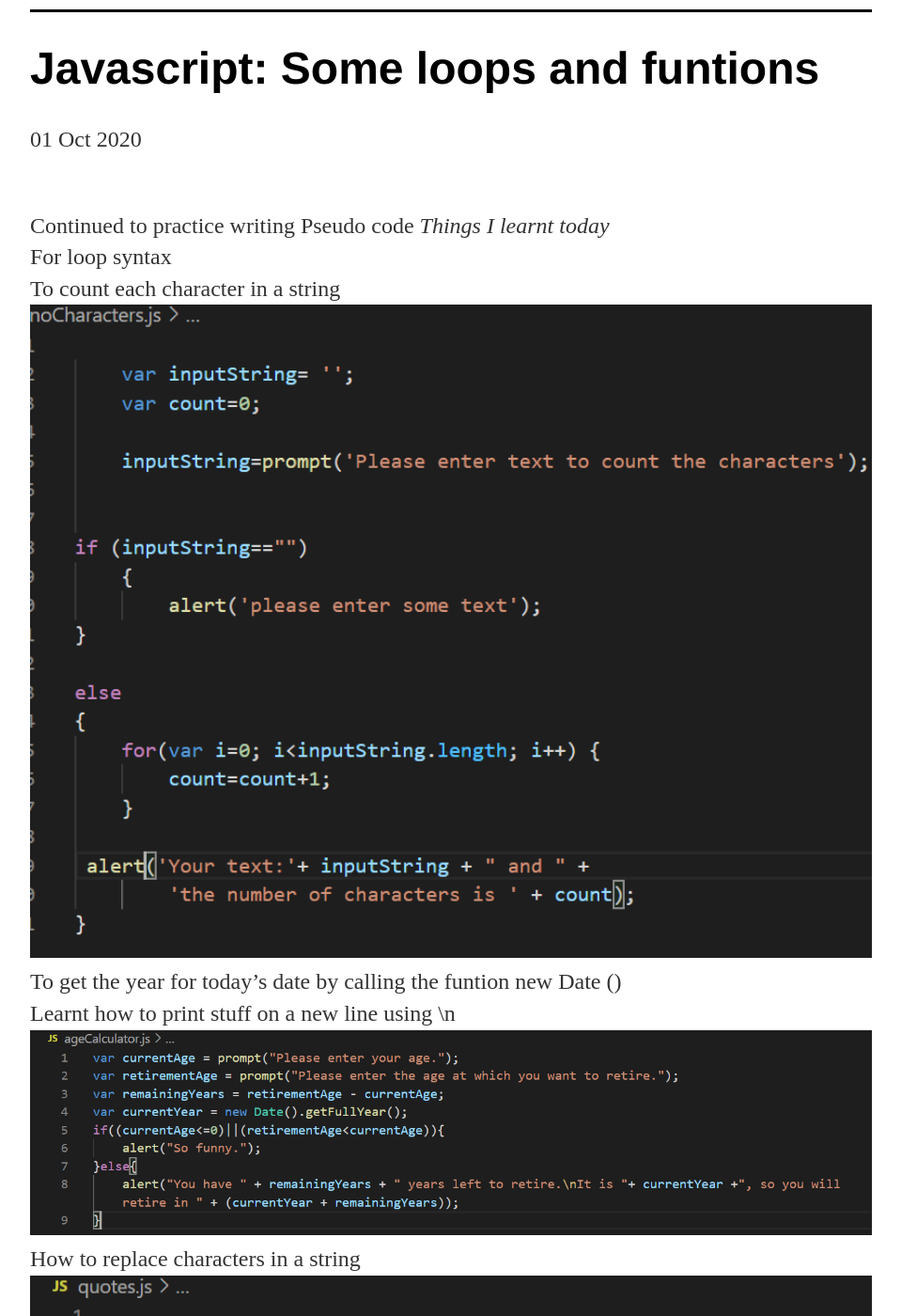
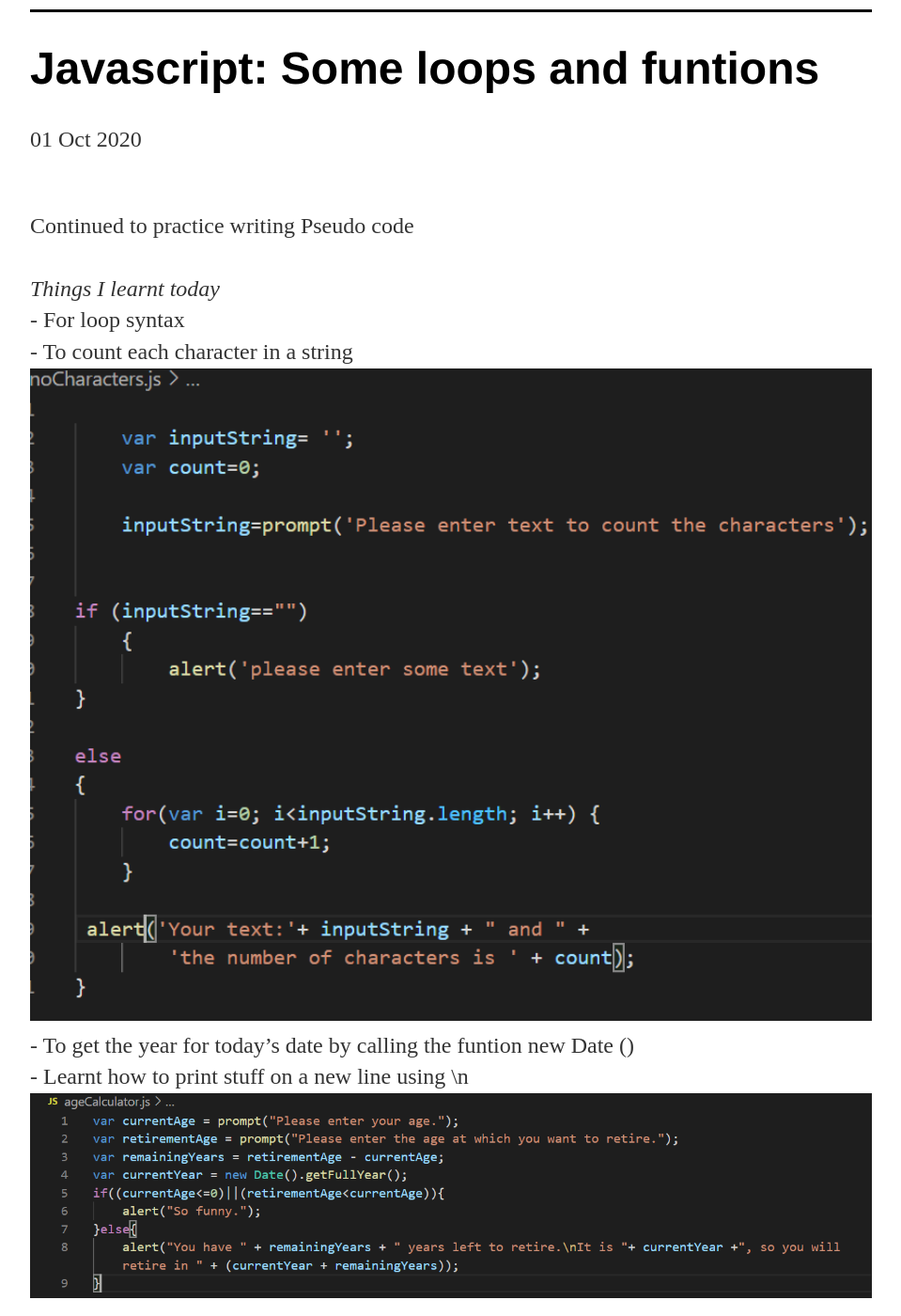
Before and after one commit to aineomugisha/aineomugisha.github.io, a Jekyll site: the page built from _posts/2020-10-01-Javascript-101-loops-and-functions.md, in a window 1280 px wide and 1400 px high, scrolled down 243 px. Shown: the whole window at 94% size, without its empty margins (160-1119 px from the left). Built offline with Jekyll 4.4.1, drawn with Linux system fonts in a browser that asks for light colours.

Commit message:
Update 2020-10-01-Javascript-101-loops-and-functions.md

```diff
--- a/_posts/2020-10-01-Javascript-101-loops-and-functions.md
+++ b/_posts/2020-10-01-Javascript-101-loops-and-functions.md
@@ -6,12 +6,13 @@ date: 2020-10-01
 
 
 <br>Continued to practice writing Pseudo code
-<em>Things I learnt today</em>
-<br>For loop syntax
-<br>To count each character in a string
+<br>
+<br><em>Things I learnt today</em>
+<br>- For loop syntax
+<br>- To count each character in a string
 <img src="/images/noCharacters.png" alt="code for counting number of characters">
-<br>To get the year for today's date by calling the funtion new Date ()
-<br>Learnt how to print stuff on a new line using \n
+<br>- To get the year for today's date by calling the funtion new Date ()
+<br>- Learnt how to print stuff on a new line using \n
 <img src="/images/ageCalculator.png" alt="code for showing retirement age calculator and how to extract the year using new Date function">
-How to replace characters in a string
+- How to replace characters in a string
 <img src="/images/quotes.png" alt="code with replacing special characters">
```
